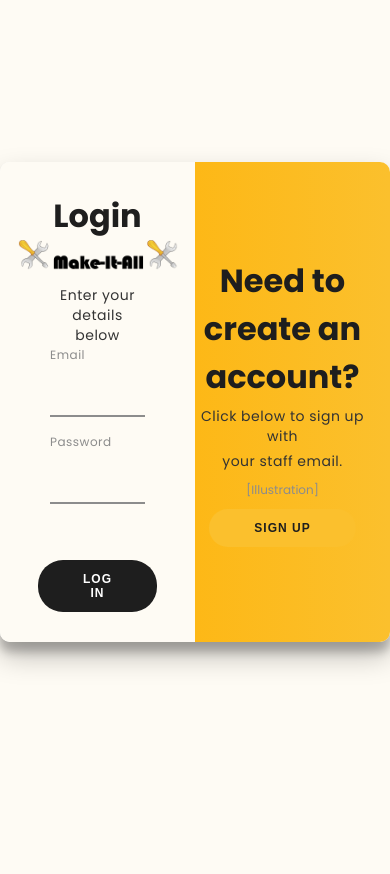
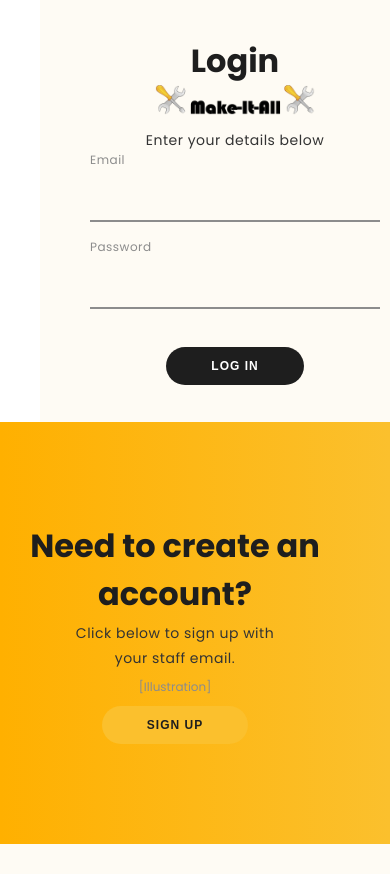
Before and after one commit to I-amour/Team-Proj, a PHP site: page / in a window 390 px wide. After the commit the page ends 844 px from the top, so only its background shows below. Run offline with PHP 8.4, Linux system fonts and the light colour scheme.

Commit message:
Fix user login responsive

```diff
--- a/style.css
+++ b/style.css
@@ -3,13 +3,10 @@
 */
 body {
     background: #FEFBF4;
-    display: flex;
-    justify-content: center;
-    align-items: center;
-    flex-direction: column;
     font-family: 'Poppins', sans-serif;
-    height: 100vh;
-    margin: -20px 0 50px;
+    margin: 0; /* Remove default margin */
+    padding: 0; /* Remove default padding */
+    height: 100vh; /* Ensure body fills height */
 }
 h1 {
     font-weight: 700;
@@ -121,14 +118,11 @@
 */
 .container {
     background-color: #fff;
-    border-radius: 10px;
-    box-shadow: 0 14px 28px rgba(0,0,0,0.25),
-                0 10px 10px rgba(0,0,0,0.22);
+    border-radius: 0; /* No rounded corners on fullscreen */
     position: relative;
     overflow: hidden;
-    width: 768px;
-    max-width: 100%;
-    min-height: 480px;
+    width: 100vw; /* 100% of viewport width */
+    height: 100vh; /* 100% of viewport height */
 }
 .form-container {
     position: absolute;
@@ -245,3 +239,111 @@
     font-size: 12px;
     margin-top: 5px;
 }
+
+/*
+* =========================================
+* Mobile Responsive "Stack" Animation
+* =========================================
+*/
+@media (max-width: 768px) {
+
+    /* Make container fill height and be scrollable if needed */
+    .container {
+        width: 100vw;
+        min-height: 100vh;
+        height: auto;
+        border-radius: 0;
+        box-shadow: none;
+    }
+
+    /* Stack the form containers vertically */
+    .form-container {
+        width: 100%;
+        height: 50%;
+        padding: 0 40px; /* Add horizontal padding */
+        position: absolute; /* Re-enable absolute for stacking */
+    }
+
+    .sign-in-container {
+        top: 0;
+        z-index: 2;
+    }
+
+    .sign-up-container {
+        top: 0;
+        z-index: 1;
+        opacity: 0;
+    }
+
+    /* Stack the overlay at the bottom */
+    .overlay-container {
+        width: 100%;
+        height: 50%;
+        left: 0;
+        top: 50%; /* Position at the bottom half */
+        overflow: hidden;
+    }
+
+    .overlay {
+        width: 100%;
+        height: 200%; /* 2x height for vertical slide */
+        left: 0;
+        top: -100%; /* Start with overlay-left (top part) in view */
+        transform: translateY(0);
+    }
+
+    .overlay-panel {
+        width: 100%;
+        height: 50%; /* Each panel is 50% of overlay */
+        padding: 0 20px;
+        transform: translateY(0);
+    }
+
+    .overlay-left {
+        top: 0; /* Top panel */
+        transform: translateY(0);
+    }
+
+    .overlay-right {
+        top: 50%; /* Bottom panel */
+        transform: translateY(0);
+    }
+
+    /* --- Animation Overrides (from horizontal to vertical) --- */
+
+    /* 1. Move sign-in form DOWN */
+    .form-section.form-section-move .sign-in-container {
+        transform: translateY(100%);
+    }
+
+    /* 2. Move overlay UP */
+    .slider.moveslider {
+        transform: translateY(-100%);
+    }
+
+    /* 3. Bring sign-up form UP from below */
+    .form-section.form-section-move .sign-up-container {
+        transform: translateY(100%);
+        opacity: 1;
+        z-index: 5;
+    }
+
+    /* 4. Slide the overlay panel content */
+    .slider.moveslider .overlay {
+        transform: translateY(50%);
+    }
+
+    /* 5. Reset horizontal text transforms from desktop */
+    .overlay-left {
+        transform: translateY(0);
+    }
+    .overlay-right {
+        transform: translateY(0);
+    }
+    .slider.moveslider .overlay-left {
+        transform: translateY(0);
+    }
+    .slider.moveslider .overlay-right {
+        transform: translateY(0);
+    }
+}
```
